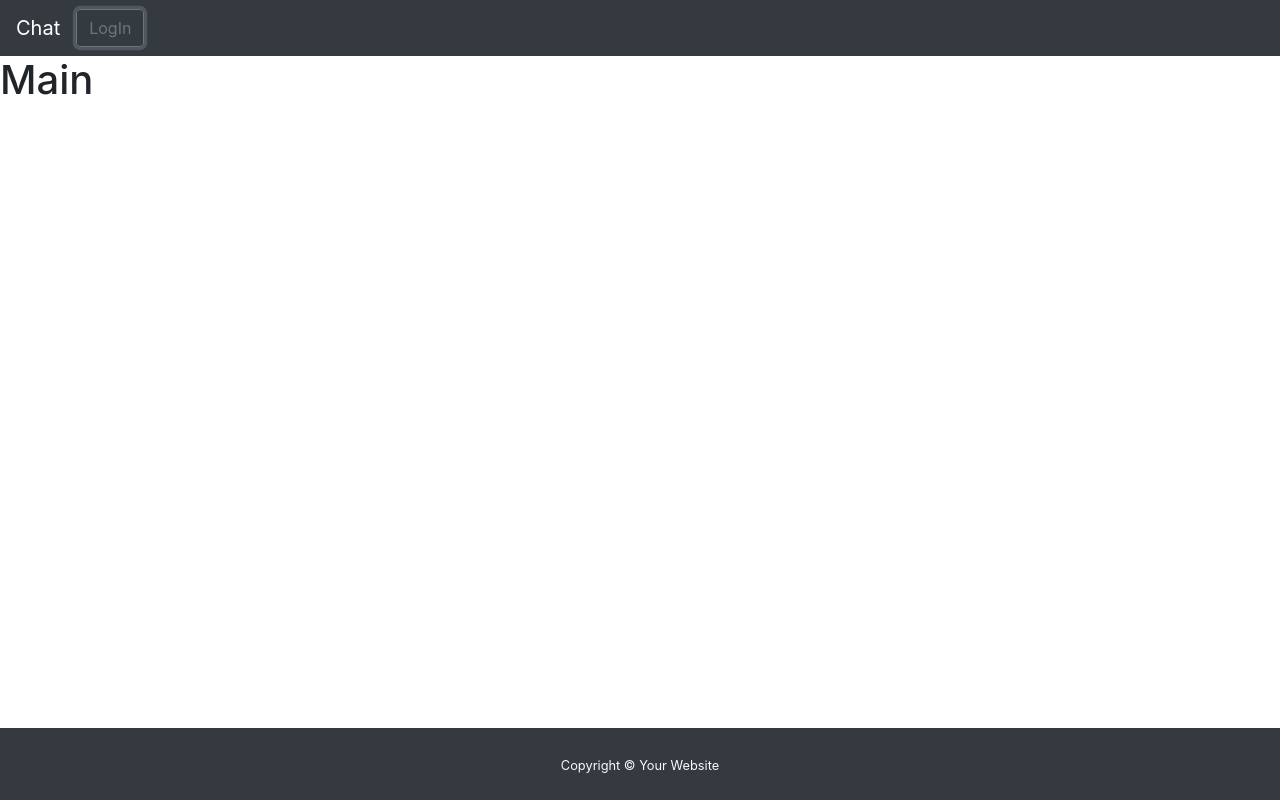
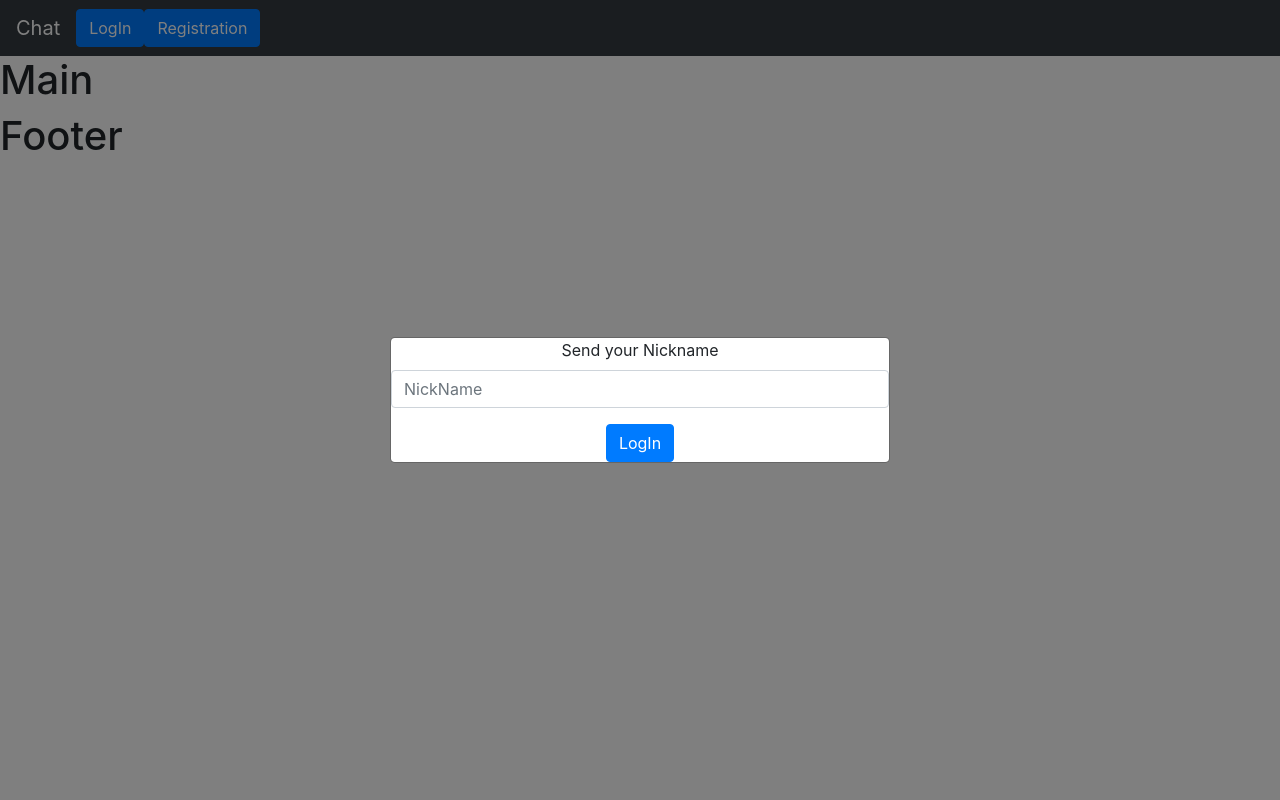
Before and after one commit to enerjaizzzer/chat, a React (Create React App) app: page / in a window 1280 px wide. Both pictures are taken after a click on the button "LogIn". Built offline with nearby package versions, Linux system fonts and the light colour scheme; no server answers.

Commit message:
feat: install redux and init test state

```diff
--- a/src/components/footer/Footer.js
+++ b/src/components/footer/Footer.js
@@ -1,12 +1,9 @@
 import React from 'react';
-import './footer.css';
 
 const Footer = () => (
-  <footer className="fixed-bottom py-4 bg-dark text-white-50">
-    <div className="container text-center text-light">
-      <small>Copyright &copy; Your Website</small>
-    </div>
-  </footer>
+  <>
+    <h1>Footer</h1>
+  </>
 );
 
 
--- /dev/null
+++ b/src/components/header/ComponentsPart/LogInButton.js
@@ -0,0 +1,22 @@
+import React from 'react';
+import { Button } from 'react-bootstrap';
+
+import LogInModal from './LogInModal';
+
+const LogInButton = () => {
+  const [modalShow, setModalShow] = React.useState(false);
+
+  return (
+    <>
+      <Button variant="primary" onClick={() => setModalShow(true)}>
+        LogIn
+      </Button>
+      <LogInModal
+        show={modalShow}
+        onHide={() => setModalShow(false)}
+      />
+    </>
+  );
+};
+
+export default LogInButton;
--- /dev/null
+++ b/src/components/header/ComponentsPart/LogInModal.js
@@ -0,0 +1,86 @@
+import React from 'react';
+import {
+  Button,
+  Modal,
+  Form,
+} from 'react-bootstrap';
+
+import store from '../../../store/state';
+
+store.subscribe(() => {
+  console.log('New state', store.getState());
+});
+
+store.dispatch({
+  type: 'LOG_IN_USER',
+});
+
+store.dispatch({
+  type: 'REGISTRATION_USER',
+  i: {
+    nickName: 'newUser',
+    password: '',
+    avatar: '',
+  },
+});
+
+store.dispatch({
+  type: 'REGISTRATION_USER',
+  i: {
+    nickName: 'newUser',
+    password: '',
+    avatar: '',
+  },
+});
+
+store.dispatch({
+  type: 'REGISTRATION_USER',
+  i: {
+    nickName: 'newUser222',
+    password: '',
+    avatar: '',
+  },
+});
+
+store.dispatch({
+  type: 'REGISTRATION_USER',
+  i: {
+    nickName: 'newUser',
+    password: '',
+    avatar: '',
+  },
+});
+
+const LogInModal = props => (
+  <Modal
+    {...props}
+    size="xs"
+    aria-labelledby="contained-modal-title-vcenter"
+    centered
+  >
+    <Form className="text-center">
+      <Form.Group controlId="formBasicEmail">
+        <Form.Label>Send your Nickname</Form.Label>
+        <Form.Control
+          type="text"
+          placeholder="NickName"
+        />
+      </Form.Group>
+      <Button variant="primary" type="submit">
+        LogIn
+      </Button>
+    </Form>
+  </Modal>
+);
+
+// const mapStateToProps = (state) => {
+//   console.log(state);
+//   return {
+//     test: 1,
+//   }
+// }
+
+// const WrappedLogInModalComponent = connect(mapStateToProps)(LogInModal)
+
+
+export default LogInModal;
--- /dev/null
+++ b/src/components/header/ComponentsPart/RegistrationButton.js
@@ -0,0 +1,22 @@
+import React from 'react';
+import { Button } from 'react-bootstrap';
+
+import RegistrationModal from './RegistrationModal';
+
+const RegistrationButton = () => {
+  const [modalShow, setModalShow] = React.useState(false);
+
+  return (
+    <>
+      <Button variant="primary" onClick={() => setModalShow(true)}>
+        Registration
+      </Button>
+      <RegistrationModal
+        show={modalShow}
+        onHide={() => setModalShow(false)}
+      />
+    </>
+  );
+};
+
+export default RegistrationButton;
--- /dev/null
+++ b/src/components/header/ComponentsPart/RegistrationModal.js
@@ -0,0 +1,30 @@
+import React from 'react';
+import {
+  Button,
+  Modal,
+  Form,
+} from 'react-bootstrap';
+
+const RegistrationModal = props => (
+  <Modal
+    {...props}
+    size="xs"
+    aria-labelledby="contained-modal-title-vcenter"
+    centered
+  >
+    <Form className="text-center">
+      <Form.Group controlId="formBasicEmail">
+        <Form.Label>Send your Nickname</Form.Label>
+        <Form.Control
+          type="text"
+          placeholder="NickName"
+        />
+      </Form.Group>
+      <Button variant="primary" type="submit">
+        Registration
+      </Button>
+    </Form>
+  </Modal>
+);
+
+export default RegistrationModal;
--- a/src/components/header/Header.js
+++ b/src/components/header/Header.js
@@ -1,16 +1,23 @@
-import React from 'react';
-import {
-  Navbar,
-  Button,
-} from 'react-bootstrap';
+import React, { Component } from 'react';
+import { Navbar } from 'react-bootstrap';
 
-const Header = () => (
+import LogInButton from './ComponentsPart/LogInButton';
+import RegistrationButton from './ComponentsPart/RegistrationButton';
+
+// import logInModal from './logInModal';
+
+class Header extends Component {
+  render() {
+    return (
       <>
         <Navbar bg="dark" variant="dark">
           <Navbar.Brand href="#home">Chat</Navbar.Brand>
-      <Button variant="outline-secondary">LogIn</Button>
+          <LogInButton />
+          <RegistrationButton />
         </Navbar>
       </>
     );
+  }
+}
 
 export default Header;
--- /dev/null
+++ b/src/store/state.js
@@ -0,0 +1,40 @@
+import { createStore } from 'redux';
+
+const rootReducer = (state, action) => {
+  switch (action.type) {
+    case 'REGISTRATION_USER':
+      console.log('state', state)
+      for (let i = 0; i < state.users.length; i += 1) {
+        if (state.users[i].nickName === action.i.nickName) {
+          console.log('error');
+          return state;
+        }
+      }
+      return Object.assign({}, state, {
+        users: [
+          ...state.users,
+          {
+            nickName: action.i.nickName,
+            password: '',
+            avatar: 'https://hostenko.com/wpcafe/wp-content/uploads/wpavatar.png',
+          },
+        ],
+      });
+    case 'ololo':
+      return state;
+    default:
+      return state;
+  }
+}
+
+const store = createStore(rootReducer, {
+  users: [
+    {
+      nickName: '',
+      password: '',
+      avatar: 'https://hostenko.com/wpcafe/wp-content/uploads/wpavatar.png',
+    },
+  ],
+});
+
+export default store;
--- a/src/utils/connectWebSocket.js
+++ b/src/utils/connectWebSocket.js
@@ -1,16 +1,16 @@
 const connectWebSocket = () => {
   const ws = new WebSocket('ws://st-chat.shas.tel');
 
-  ws.onopen = (e) => {
-    console.log('online', e);
+  ws.onopen = () => {
+    console.log('online');
   };
 
-  ws.onclose = (e) => {
-    console.log('disconnect', e);
+  ws.onclose = () => {
+    console.log('disconnect');
   };
 
-  ws.onmessage = (e) => {
-    console.log('message', e);
+  ws.onmessage = () => {
+    console.log('message');
   };
 };
 
```
Also changed, not shown: package.json (+5 -2 lines), src/components/footer/footer.css (deleted), 1 other file (tests, documents, lock files or other folders). Lines whose indentation alone changed are shown as unchanged.
